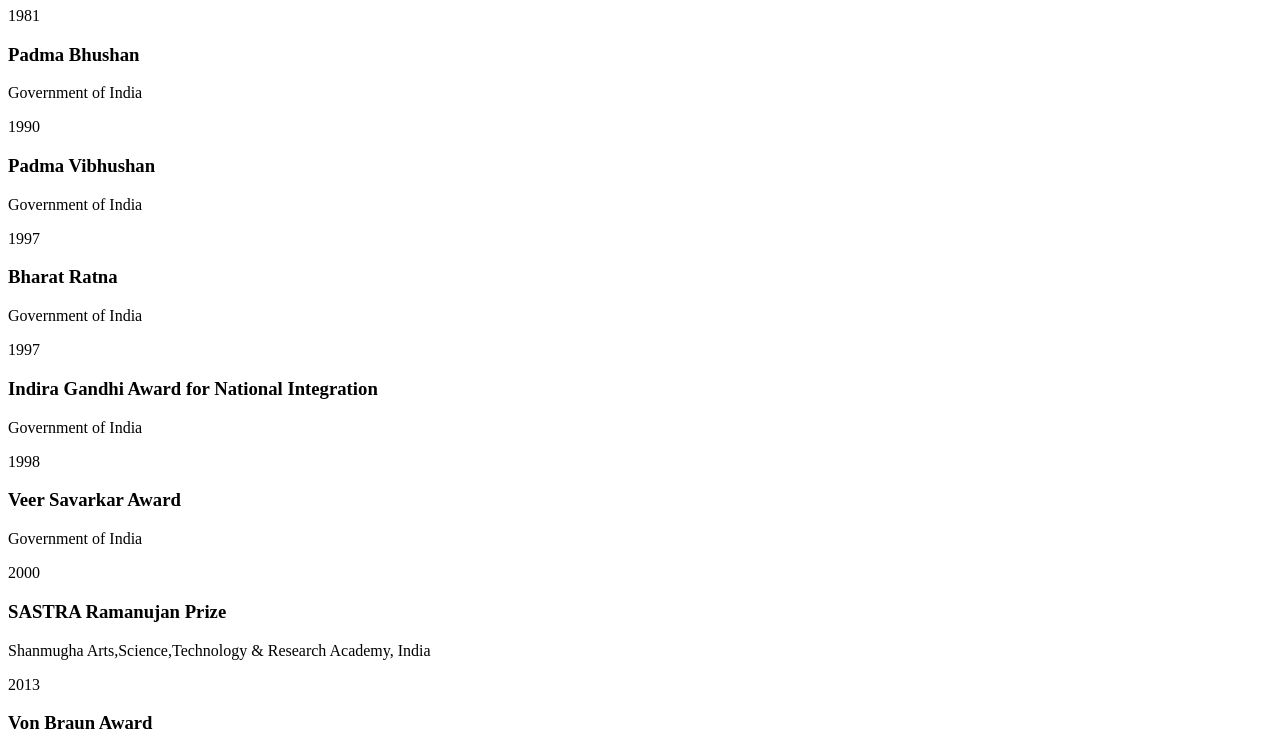
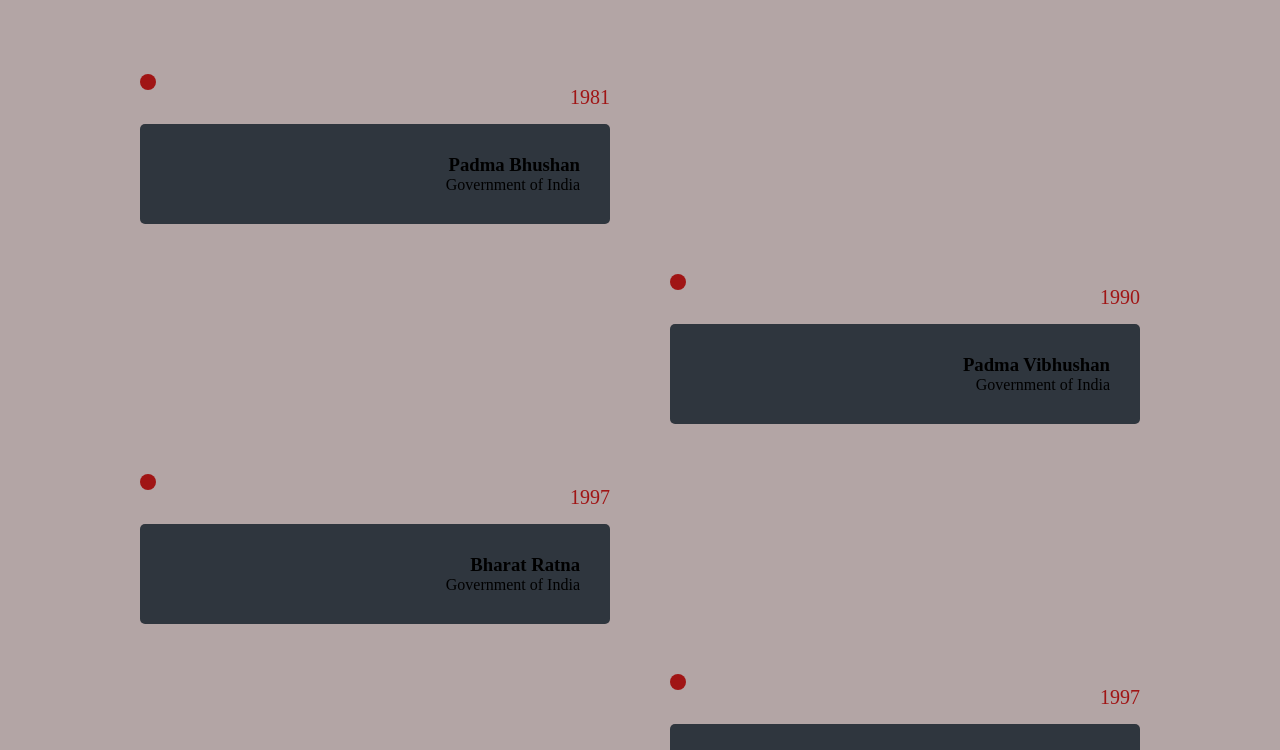
Before and after one commit to gan-thinks/Web, a plain HTML site: page awards.html in a window 1280 px wide. Shown: the part 73-823 px from the top of the page. Drawn offline with Linux system fonts and the light colour scheme.

Commit message:
Update awards.html

```diff
--- a/awards.html
+++ b/awards.html
@@ -5,7 +5,7 @@
         <meta http-equiv="X-UA-compatible" content="IE=edge">
         <meta name="viewport" content="width=device-width, initial-scale=1.0">
         <title> AWARDS</title>
-        <link rel="stylesheet" href="style3.css">
+        <link rel="stylesheet" href="style4.css">
         <h1>AWARDS & HONOURS</h1>
     </head>
        <section class="timeline-section">
```
